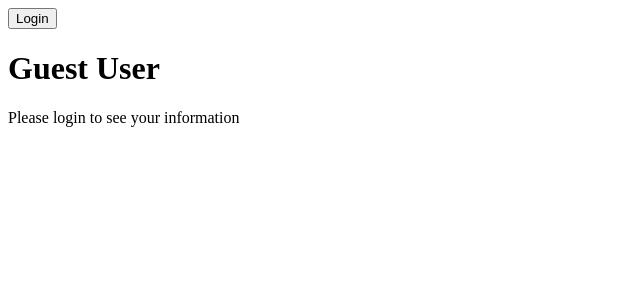
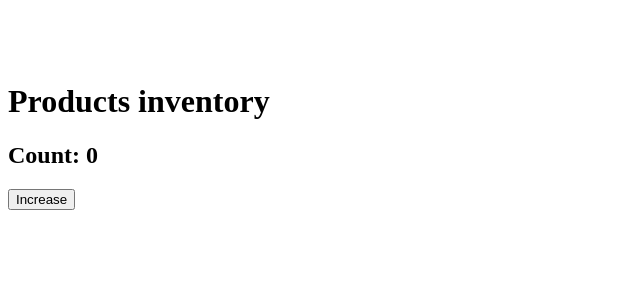
Before and after one commit to homayoonghadiri/React_Course_Project, a React (Vite) app: page / in a window 1280 px wide. Shown: the top 300 px of the page, without its empty margins (0-640 px from the left). Built offline with nearby package versions, Linux system fonts and the light colour scheme.

Commit message:
props & useState & lifecycle in class components

```diff
--- a/src/App.jsx
+++ b/src/App.jsx
@@ -1,20 +1,27 @@
 import { useState } from "react";
-import UserLogin from "./UserLogin";
-import UserGuest from "./UserGuest";
+// import UserLogin from "./UserLogin";
+// import UserGuest from "./UserGuest";
+import ClassComponent from "./ClassComponent";
 
 const App = () => {
 
-    const [isLogined, setLogin] = useState(false);
+    // const [isLogined, setLogin] = useState(false);
+
+    const [show, setShow] = useState(true);
 
     return (
         <>
-            <button onClick={() => setLogin(!isLogined)}>
+            {/* <button onClick={() => setLogin(!isLogined)}>
                 {isLogined ? 'Logout' : 'Login'}
             </button>
 
-            {isLogined ? <UserLogin /> : <UserGuest />}
+            {isLogined ? <UserLogin /> : <UserGuest />} */}
+
+            <br /><br /><br />
+            {show && <ClassComponent name='Products inventory' onDelete={() => setShow(false)} />}
         </>
     );
+
 };
 
 export default App;
--- a/src/ClassComponent.jsx
+++ b/src/ClassComponent.jsx
@@ -2,11 +2,37 @@ import { Component } from "react";
 
 export default class ClassComponent extends Component {
 
-    render () {
+    constructor(props) {
+        super(props);
+        // initial state
+        this.state = {
+            // count state
+            count: 0
+        };
+    }
+
+    componentDidMount() {
+        console.log('ClassComponent is ready...');
+    }
+
+    componentDidUpdate() {
+        if(this.state.count === 10) {
+            this.props.onDelete();
+        }
+    }
+
+    componentWillUnmount() {
+        console.log('Component exit ->[]');
+    }
+
+
+    render() {
         return (
-            <div>
-                Class Component...
-            </div>
+            <>
+                <h1>{this.props.name}</h1>
+                <h2>Count: {this.state.count}</h2>
+                <button onClick={() => this.setState({count: this.state.count + 1})}>Increase</button>
+            </>
         )
     }
 
```
